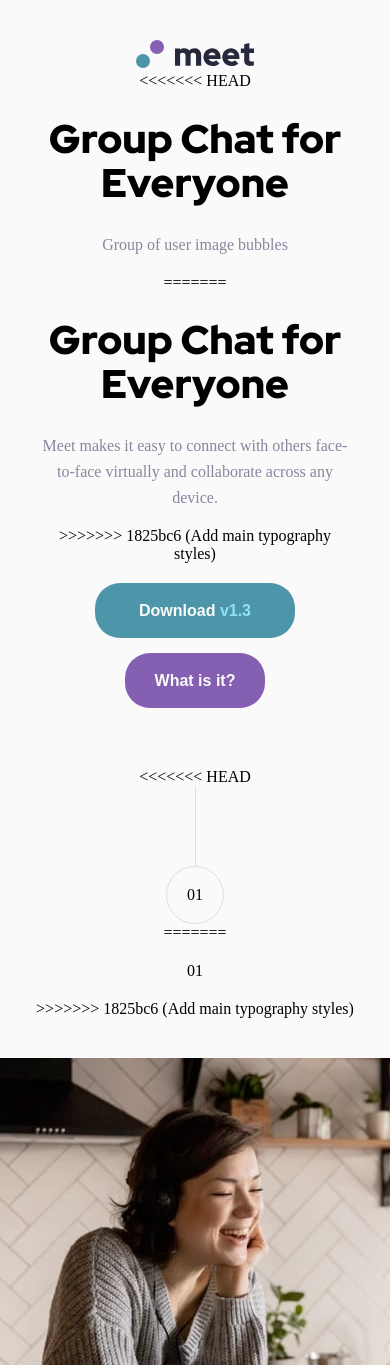
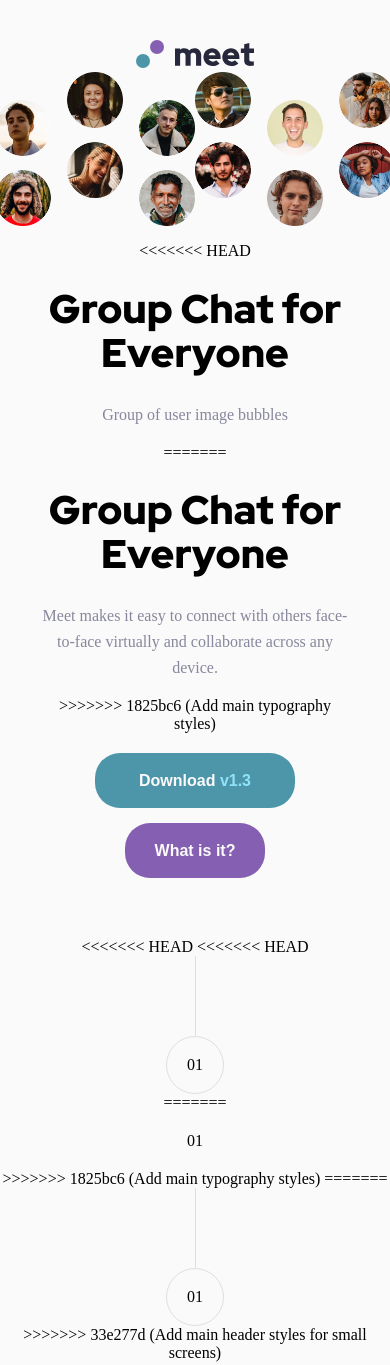
Before and after one commit to cehicm/meet-landing-page, a website: page index.html in a window 390 px wide. Shown: the top 1365 px of the page. Drawn offline with Linux system fonts and the light colour scheme; a web font is replaced by a local one.

Commit message:
Add main header styles for small screens

```diff
--- a/index.html
+++ b/index.html
@@ -13,9 +13,9 @@
 				<img src="/src/images/logo.svg" alt="Meet logo" />
 			</div>
 
-			<div class="header__image-bubble">
-				<div class="image-bubble__left"></div>
-				<div class="image-bubble__right"></div>
+			<div class="image-bubble__container">
+				<div class="image-bubble image-bubble__left"></div>
+				<div class="image-bubble image-bubble__right"></div>
 			</div>
 
 <<<<<<< HEAD
@@ -39,11 +39,16 @@
 
 			<div class="header__text-bubble">
 <<<<<<< HEAD
+<<<<<<< HEAD
 				<div class="bubble__line"></div>
 				<p class="bubble__number">01</p>
 =======
 				<p class="bubble-number">01</p>
 >>>>>>> 1825bc6 (Add main typography styles)
+=======
+				<div class="bubble__line"></div>
+				<p class="bubble__number">01</p>
+>>>>>>> 33e277d (Add main header styles for small screens)
 			</div>
 		</header>
 
--- a/src/sass/layout/_header.scss
+++ b/src/sass/layout/_header.scss
@@ -8,6 +8,13 @@
 	text-align: center;
 	margin: 40px 0;
 
+<<<<<<< HEAD
+=======
+	&__logo {
+		margin-bottom: 60px;
+	}
+
+>>>>>>> 33e277d (Add main header styles for small screens)
 	&__image-bubble {
 		display: flex;
 	}
```
Also changed, not shown: dist/css/styles.css, dist/css/styles.min.css.
